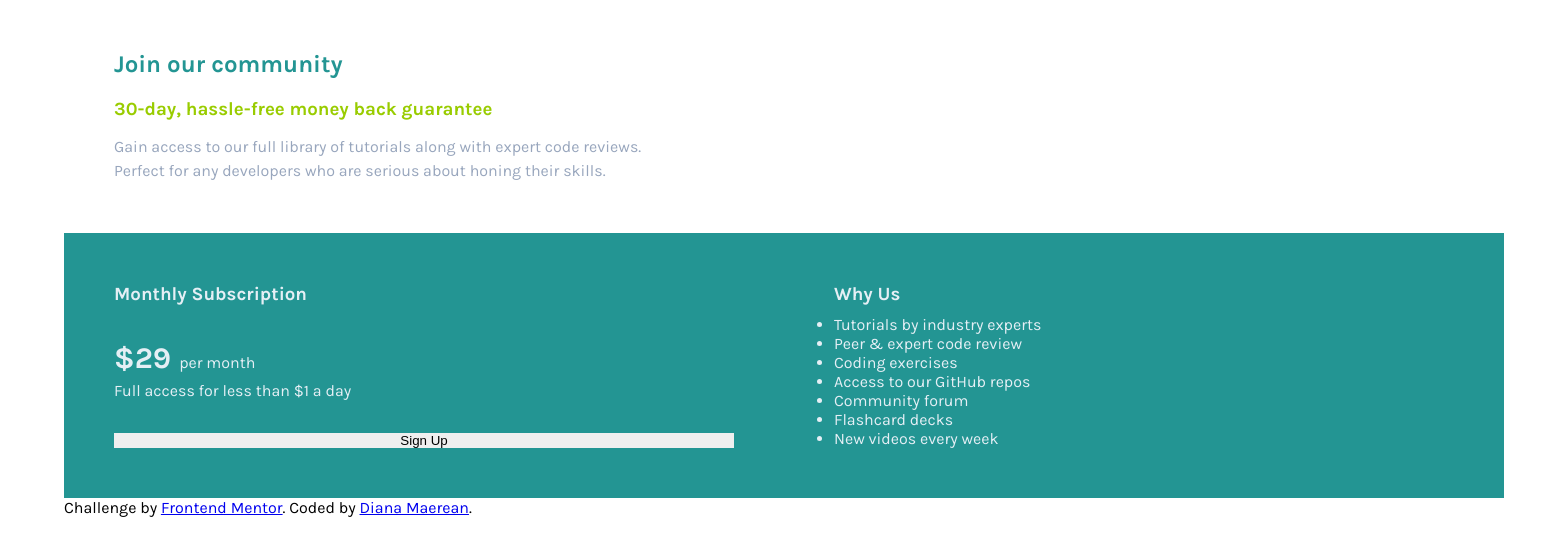
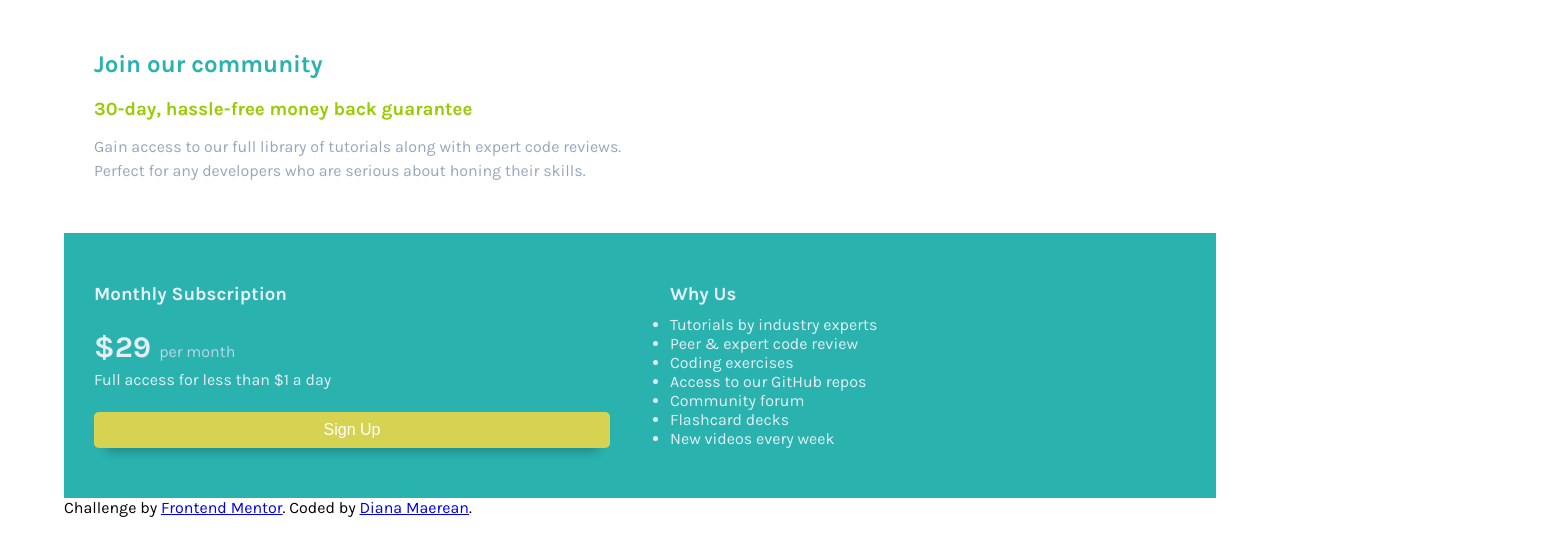
Before and after one commit to DianaMaer/single-price-grid-component, a plain HTML site: page index.html in a window 1280 px wide. Shown: the whole page, 1568 px wide, since content can reach past the window. Drawn offline with Linux system fonts and the light colour scheme.

Commit message:
add new classes in html  + sytle on first box of the bottom container

```diff
--- a/index.html
+++ b/index.html
@@ -23,11 +23,11 @@
         <p><span class="price-month">&dollar;29</span>per month</p>
         <p>Full access for less than &dollar;1 a day</p>
       </div>
-      <button>Sign Up</button>
+      <button class="button-subscription" type="button">Sign Up</button>
     </section>
     <section class="flex-col">
       <h3>Why Us</h3>
-      <ul>
+      <ul class="why-us-list">
         <li><a>Tutorials by industry experts</a></li>
         <li><a>Peer &amp; expert code review</a></li>
         <li><a>Coding exercises</a></li>
--- a/style.css
+++ b/style.css
@@ -10,18 +10,18 @@ body{
   font-family: 'Karla', sans-serif;
   font-size: 1rem;
   margin: 0 auto;
-  /*width: 100%;*/
-  width: 1440px;
+  width: 90%;
+  /*width: 1440px;*/
   padding: 0 5%;
 }
 
 /* ---Top Container--- */
 .header-info{
-  padding: 50px 50px;
+  padding: 50px 30px;
 }
 
 h1{
-  color: #239593;
+  color: #2AB2AF;
 }
 
 .header-info h3{
@@ -34,7 +34,7 @@ h1{
   color: #98A6BD;
 }
 
-/* ---Bottom Container E5EFF5--- */
+/* ---Bottom Container--- */
 .bottom-wrapper{
   display: flex;
   flex-direction: row;
@@ -43,8 +43,8 @@ h1{
 
 .flex-col{
   width: 50%;
-  background-color: #239593;
-  padding: 50px 50px;
+  background-color: #2AB2AF;
+  padding: 50px 30px;
 }
 
 .flex-col:nth-child(1){
@@ -62,8 +62,24 @@ h1{
   font-weight: 400;
 }
 
+.info-price p:nth-child(1){
+  color: #bbd5e5;
+}
+
 .price-month{
   font-weight: 700;
   font-size: 1.875rem;
   padding-right: 0.5rem;
+  color: #E5EFF5;
 }
+
+.button-subscription{
+  background-color: #d6d352;
+  height: 2.25rem;
+  width: auto;
+  font-size: 1rem;
+  font-weight: 400;
+  color: #ffffff;
+  border-radius: 0.30rem;
+  box-shadow: 0 17px 8px -12px rgba(0, 0, 0, 0.2);
+}
```
